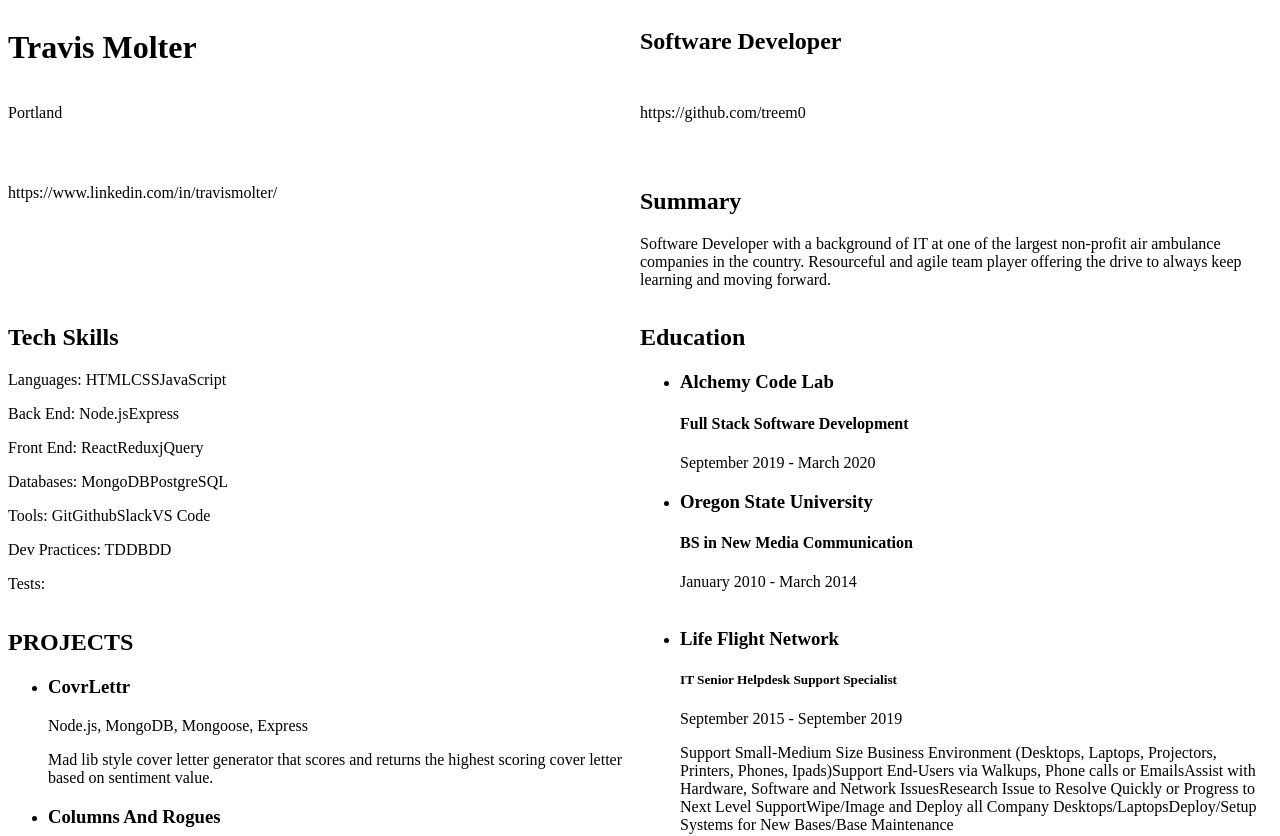
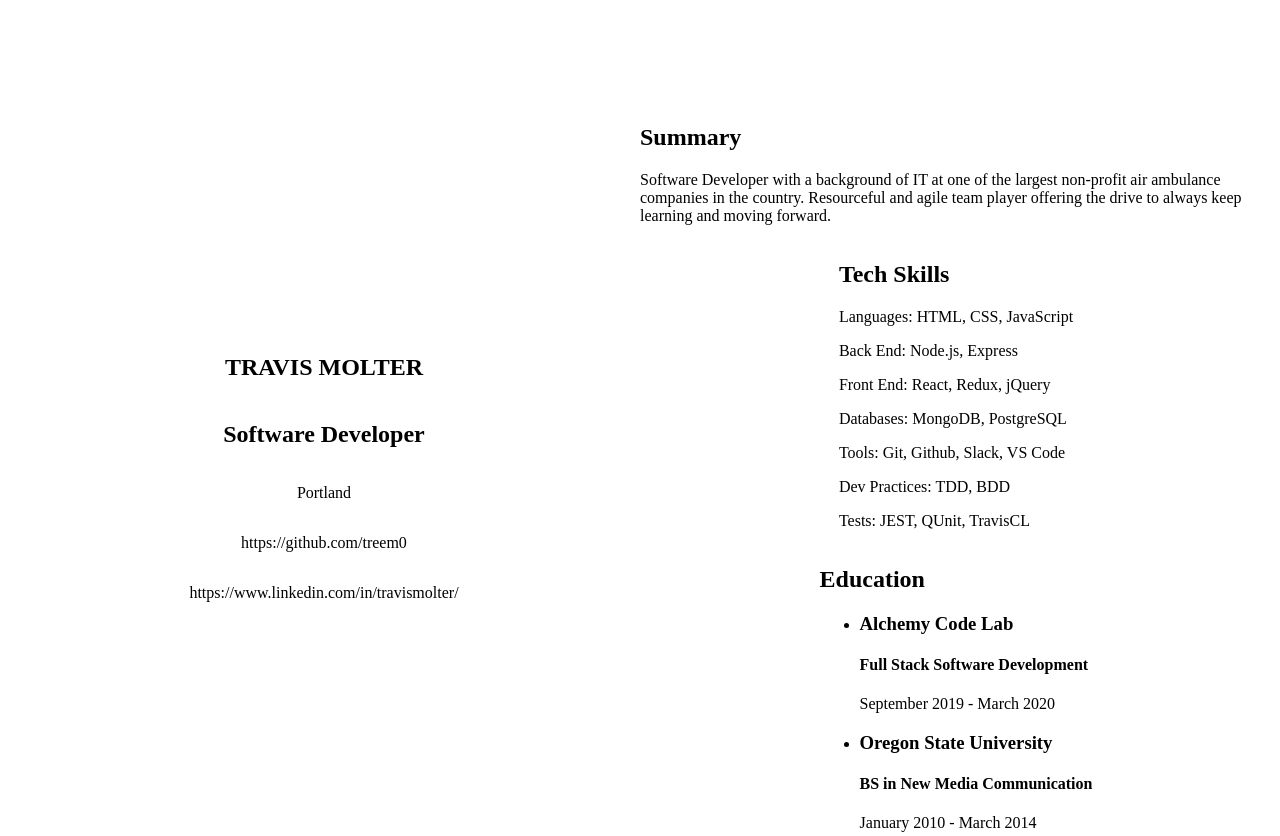
Before and after one commit to treem0/react-resume, a React app: page / in a window 1280 px wide. Shown: the top 836 px of the page. Built offline with nearby package versions, Linux system fonts and the light colour scheme.

Commit message:
working on styling

```diff
--- a/package.json
+++ b/package.json
@@ -25,6 +25,10 @@
   "author": "",
   "license": "ISC",
   "dependencies": {
+    "@babel/polyfill": "^7.8.3",
+    "copy-webpack-plugin": "^5.1.1",
+    "dotenv-webpack": "^1.7.0",
+    "path": "^0.12.7",
     "react": "^16.12.0",
     "react-dom": "^16.12.0"
   },
--- a/resume.json
+++ b/resume.json
@@ -1,6 +1,6 @@
 {
     "header" : {
-        "name" : "Travis Molter",
+        "name" : "TRAVIS MOLTER",
         "title" : "Software Developer",
         "city" : "Portland",
         "github" : "https://github.com/treem0",
@@ -8,13 +8,13 @@
     },
     "summary" : "Software Developer with a background of IT at one of the largest non-profit air ambulance companies in the country. Resourceful and agile team player offering the drive to always keep learning and moving forward. " ,
     "techSkills" : {
-        "languages" : ["HTML", "CSS", "JavaScript"],
-        "backEnd" : ["Node.js", "Express"],
-        "frontEnd" : ["React", "Redux", "jQuery"],
-        "databases" : ["MongoDB", "PostgreSQL"],
-        "tools" : ["Git", "Github", "Slack", "VS Code"],
-        "devPractices" : ["TDD", "BDD"],
-        "test" : ["JEST", "QUnit", "TravisCL"]
+        "languages" : "HTML, CSS, JavaScript",
+        "backEnd" : "Node.js, Express",
+        "frontEnd" : "React, Redux, jQuery",
+        "databases" : "MongoDB, PostgreSQL",
+        "tools" : "Git, Github, Slack, VS Code",
+        "devPractices" : "TDD, BDD",
+        "test" : "JEST, QUnit, TravisCL"
     },
     "projects" : [
         {
--- a/src/components/App.css
+++ b/src/components/App.css
@@ -2,10 +2,10 @@
   display: grid;
   grid-template-columns: 1fr 1fr;
   grid-template-rows: 1fr 1fr;
-    grid-template-areas: "header header" "leftColumn rightColumn";
+  grid-template-areas: "Header1 Header1" "leftColumn rightColumn";
 }
 
-  .header { grid-area: header; }
+.Header1 { grid-area: Header1; }
 
 .leftColumn { grid-area: leftColumn; }
 
--- a/src/components/App.js
+++ b/src/components/App.js
@@ -6,10 +6,12 @@
 
 export default function App() {
   return (
-    <div className={styles.gridContainer}>
-      <Header className={styles.header} />
-      <LeftColumn className={styles.leftColumn} />
-      <RightColumn className={styles.rightColumn} />
-    </div>
+    <>
+      <main className={styles.gridContainer}>
+        <Header className={styles.Header1} />
+        <LeftColumn className={styles.leftColumn} />
+        <RightColumn className={styles.rightColumn} />
+      </main>
+    </>
   );
 }
--- a/src/components/header/Header.js
+++ b/src/components/header/Header.js
@@ -1,14 +1,15 @@
 import React from 'react';
 import { header } from '../../../resume.json';
+import styles from './header.css';
 
 const Header = () => (
-  <>
+  <section className={styles.Header}>
     <h1>{header.name}</h1>
     <h2>{header.title}</h2>
     <p>{header.city}</p>
     <p>{header.github}</p>
     <p>{header.linkedin}</p>
-  </>
+  </section>
 );
 
 export default Header;
--- /dev/null
+++ b/src/components/header/header.css
@@ -0,0 +1,6 @@
+.Header {
+  display: flex;
+  justify-content: center;
+  align-items: center;
+  flex-direction: column;
+}
--- a/src/components/leftColoumn/LeftColumn.js
+++ b/src/components/leftColoumn/LeftColumn.js
@@ -1,5 +1,6 @@
 import React from 'react';
 import { summary, techSkills, education } from '../../../resume.json';
+import styles from './leftColumn.css';
 
 const LeftColumn = () => {
   const educationElements = education.map((edu, i) => (
@@ -8,10 +9,10 @@
       <h4>{edu.degree}</h4>
       <p>{edu.dateRange}</p>
     </li>
-  ))
+  ));
 
   return (
-  <>
+    <section className={styles.leftColumn}>
       <div>
         <h2>Summary</h2>
         <p>{summary}</p>
@@ -24,7 +25,7 @@
         <p>Databases: {techSkills.databases}</p>
         <p>Tools: {techSkills.tools}</p>
         <p>Dev Practices: {techSkills.devPractices}</p>
-      <p>Tests: {techSkills.tests}</p>
+        <p>Tests: {techSkills.test}</p>
       </div>
       <div>
         <h2>Education</h2>
@@ -32,8 +33,8 @@
           {educationElements}
         </ul>
       </div>
-  </>
-  )
+    </section>
+  );
 };
 
 export default LeftColumn;
--- /dev/null
+++ b/src/components/leftColoumn/leftColumn.css
@@ -0,0 +1,8 @@
+.leftColumn {
+  display: flex;
+  justify-content: center;
+  align-items: center;
+  flex-direction: column;
+
+
+}
--- a/src/components/rightColumn/rightColoumn.js
+++ b/src/components/rightColumn/rightColoumn.js
@@ -1,5 +1,6 @@
-import React, { Component } from 'react';
+import React from 'react';
 import { projects, workExperience } from '../../../resume.json';
+import styles from './rightColumn.css';
 
 const RightColumn = () => {
   const projectElements = projects.map((project, i) => (
@@ -16,23 +17,23 @@
       <p>{work.dateRange}</p>
       <p>{work.duties}</p>
     </li>
-    ))
+  ));
 
   return (
-        <>
-        <section>
-        <h2>PROJECTS</h2>
+    <section className={styles.rightColumn}>
+      <div>
+        <h2>Projects</h2>
         <ul>
           {projectElements}
         </ul>
-        </section>
-        <section>
+      </div>
+      <div>
         <ul>
           {workExperienceElements}
         </ul>
+      </div>
     </section>
-        </>
-    )
+  );
 };
 
 export default RightColumn;
--- /dev/null
+++ b/src/components/rightColumn/rightColumn.css
@@ -0,0 +1,6 @@
+.rightColumn{
+  display: flex;
+  justify-content: center;
+  align-items: center;
+  flex-direction: column;
+}
```
Also changed, not shown: 2 other files (tests, documents, lock files or other folders). Lines whose indentation alone changed are shown as unchanged.
